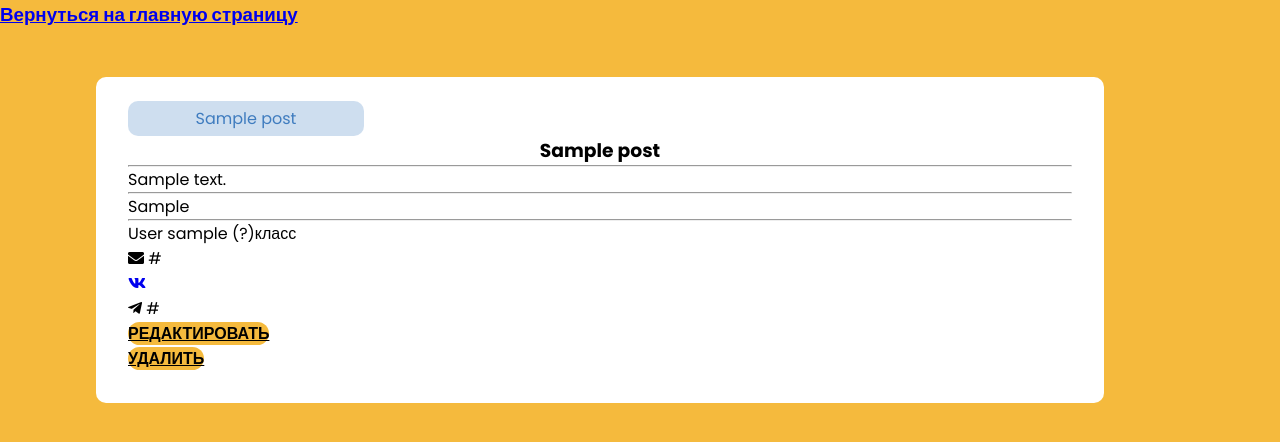
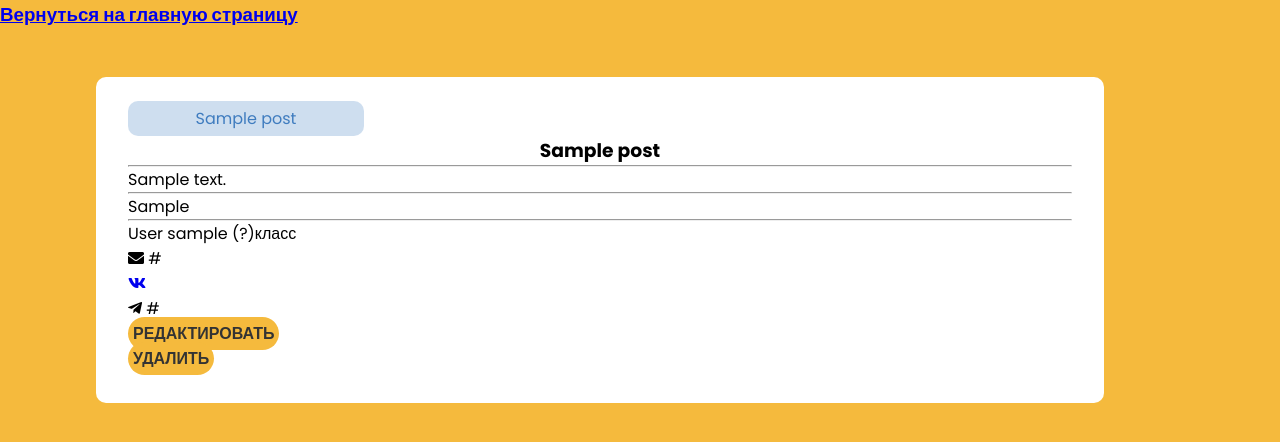
Before and after one commit to nocthu/IVR, a Flask app: page /myposts in a window 1280 px wide. Shown: the top 442 px of the page. Run offline with Flask 2, Linux system fonts and the light colour scheme; the visitor is signed in with stand-in values (Sample User, id 1); tables that the repository leaves empty hold one stand-in row (values such as "Sample post"); parts of the project's set-up code (start-up, migrations or seed data) failed here and were passed over; some libraries are stand-ins or nearby versions.

Commit message:
db-posts-update-12

```diff
--- a/static/css/myposts.css
+++ b/static/css/myposts.css
@@ -36,6 +36,8 @@ section .post {
     transition: 0.5s;
     padding: 5px;
     text-decoration: none;
+    text-align: center;
+    background: #f5ba3d;
 }
 
 .myp-b:hover {
--- a/templates/myposts.html
+++ b/templates/myposts.html
@@ -63,11 +63,11 @@
                     </div>
 
                     <div class="">
-                        <a href="/update/post/{{ p[11] }}" class="btn solid b-enter">Редактировать</a>
+                        <a href="/update/post/{{ p[11] }}" class="myp-b">Редактировать</a>
                     </div>
 
                     <div class="">
-                        <a href="/delete/{{ p[11] }}" class="btn solid b-enter">Удалить</a>
+                        <a href="/delete/{{ p[11] }}" class="myp-b">Удалить</a>
                     </div>
 
                 </div>
@@ -110,11 +110,11 @@
                     </div>
 
                     <div class="">
-                        <a href="/update/vacancy/{{ v[7] }}" class="btn solid b-enter">Редактировать</a>
+                        <a href="/update/vacancy/{{ v[7] }}" class="myp-b">Редактировать</a>
                     </div>
 
                     <div class="">
-                        <a href="/delete/{{ v[7] }}" class="btn solid b-enter">Удалить</a>
+                        <a href="/delete/{{ v[7] }}" class="myp-b">Удалить</a>
                     </div>
                 </div>
 
@@ -183,11 +183,11 @@
                     </div>
 
                     <div class="">
-                        <a href="/update/idea/{{ i[10] }}" class="btn solid b-enter">Редактировать</a>
+                        <a href="/update/idea/{{ i[10] }}" class="myp-b">Редактировать</a>
                     </div>
 
                     <div class="">
-                        <a href="/delete/{{ i[10] }}" class="btn solid b-enter">Удалить</a>
+                        <a href="/delete/{{ i[10] }}" class="myp-b">Удалить</a>
                     </div>
 
                 </div>
```
